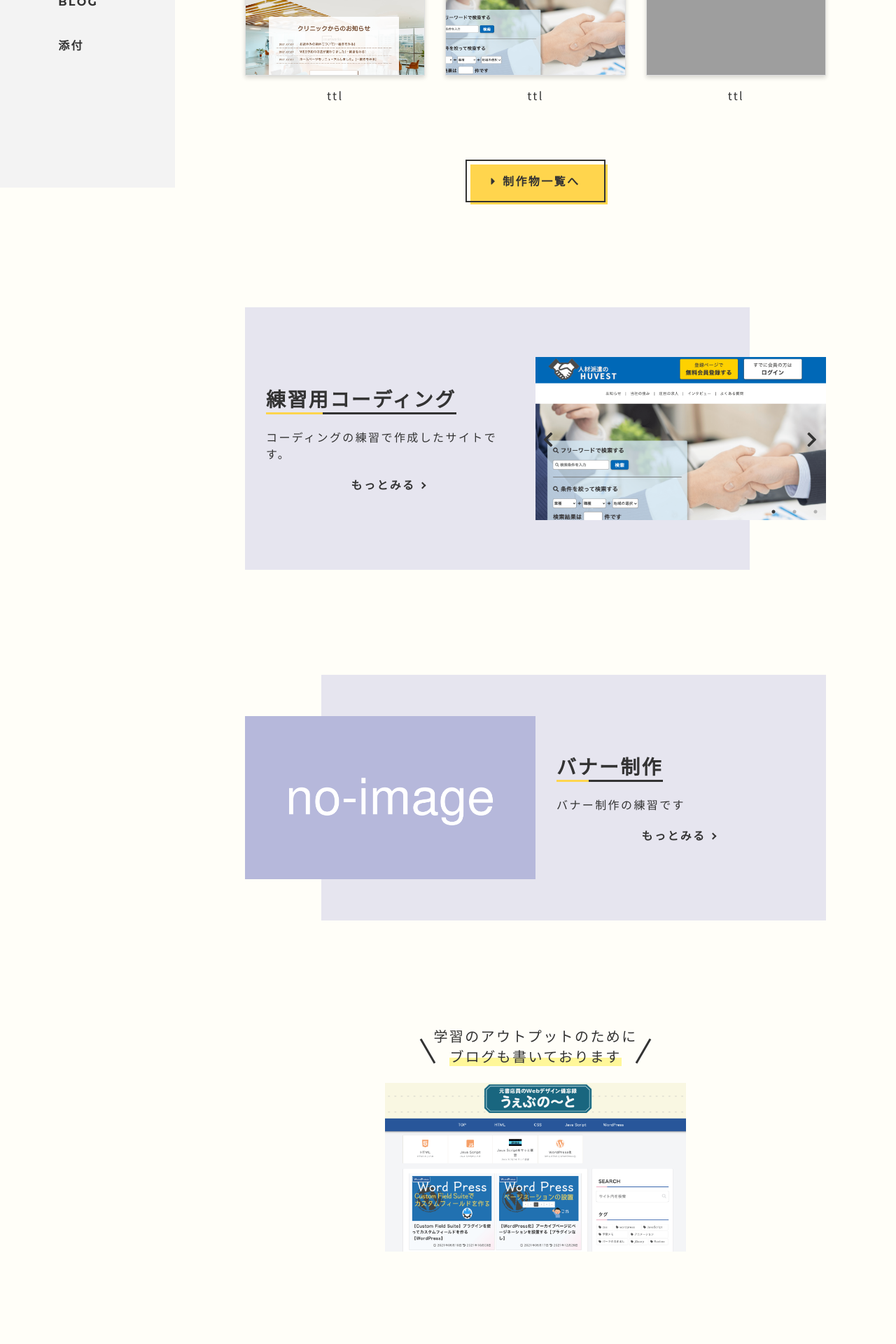
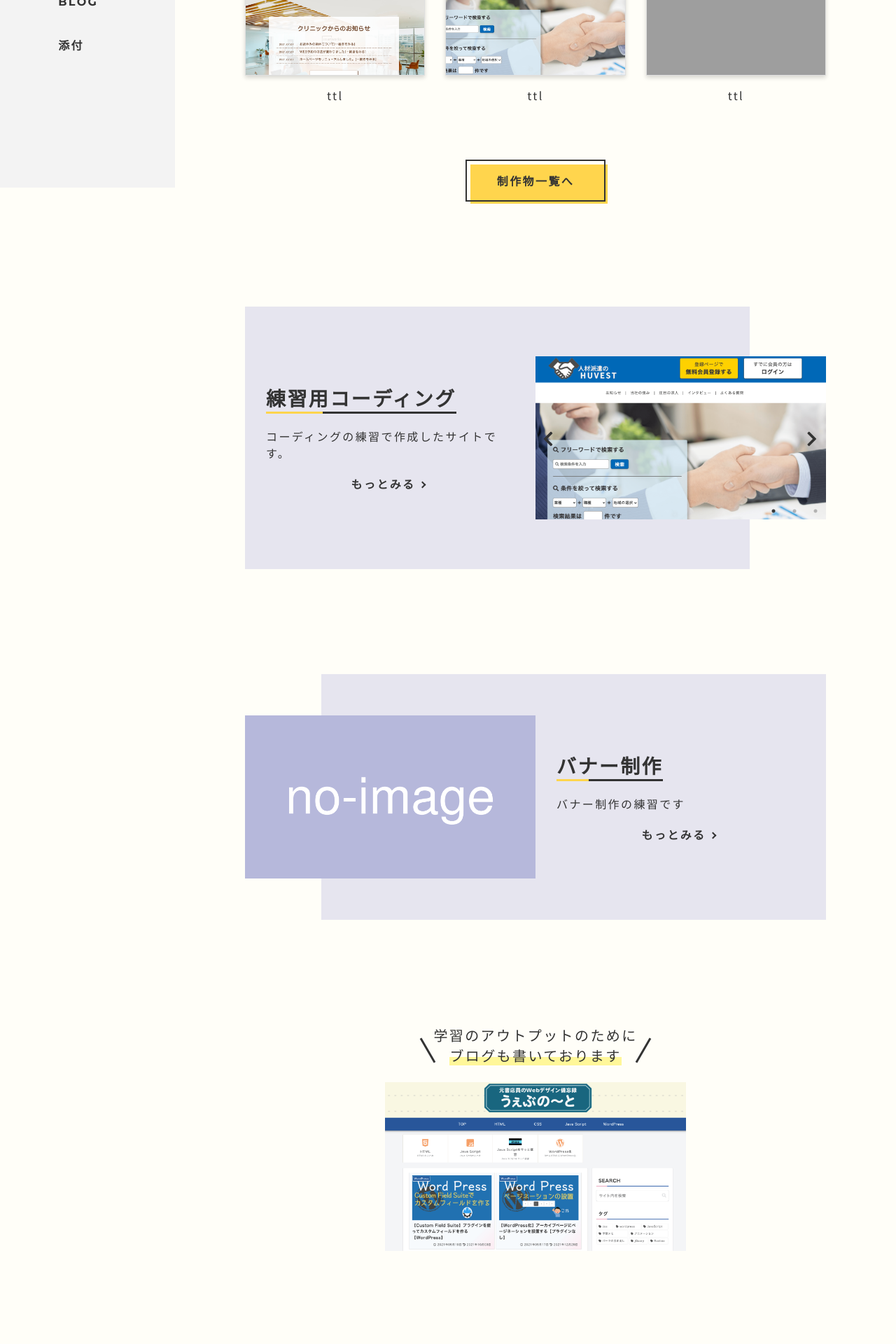
Before and after one commit to kbo580/my-portfolio-ver4, a PHP site: page / in a window 1280 px wide. Shown: the part 532-2452 px from the top of the page at 70% size. Run offline with PHP 8.4, Linux system fonts and the light colour scheme; style sheets or scripts are compiled from the project's sources; some web fonts are replaced; grey boxes are pictures that could not be loaded.

Commit message:
ボタンの修正

```diff
--- a/css/styles.css
+++ b/css/styles.css
@@ -192,32 +192,13 @@ section {
 /* ボタン */
 .btn-wrapper {
   text-align: center;
+  border: 2px solid #333333;
+  position: relative;
+  width: 200px;
+  margin: 0 auto;
 }
 
-.btn {
-  min-width: 200px;
-  text-align: center;
-  padding: 20px 10px;
-  cursor: pointer;
-  font-weight: bold;
-  position: relative;
-  display: inline-block;
-  outline: none;
-  border: 2px solid #333333;
-  background: transparent;
-  line-height: 1;
-  font-size: 1rem;
-}
-
-.btn::before,
-.works__more-btn::before {
-  content: "\f0da";
-  font-weight: 900;
-  font-family: 'Font Awesome 5 Free';
-  margin-right: 8px;
-}
-
-.btn::after {
+.btn-wrapper::after {
   content: "";
   width: 100%;
   z-index: -1;
@@ -230,9 +211,24 @@ section {
   background-color: #ffd54d;
 }
 
-.btn:hover:after {
+.btn-wrapper:hover:after {
   top: 0;
   left: 0;
+}
+
+/*ボタンの中身*/
+.btn {
+  background: transparent;
+  height: 100%;
+  width: 100%;
+  cursor: pointer;
+  font-weight: bold;
+  line-height: 1;
+  font-size: 1rem;
+  display: inline-block;
+  outline: none;
+  border: 0px solid #000;
+  padding: 20px 10px;
 }
 
 .page-heading {
--- a/css/styles.scss
+++ b/css/styles.scss
@@ -196,33 +196,12 @@ section{
 /* ボタン */
 .btn-wrapper{
   text-align: center;
-}
-
-.btn{
-  min-width: 200px;
-  text-align: center;
-  padding: 20px 10px;
-  cursor: pointer;
-  // transition: all 4s ease;
-  font-weight: bold;
+  border: 2px solid #333333;
   position: relative;
-  display: inline-block;
-  outline: none;
-  border: 2px solid #333333;
-  background: transparent;
-  line-height: 1;
-  font-size: rem(16);
-}
-
-.btn::before,
-.works__more-btn::before{
-  content: "\f0da";
-  font-weight: 900;
-  font-family: 'Font Awesome 5 Free';
-  margin-right: 8px;
-}
-
-.btn::after{
+  width: 200px;
+  margin: 0 auto;
+
+  &::after{
     content: "";
     width: 100%;
     z-index: -1;
@@ -234,9 +213,33 @@ section{
     background-color: $accentColor;
   }
 
-.btn:hover:after {
+  &:hover:after {
     top: 0;
     left: 0;
+  }
+
+}
+
+/*ボタンの中身*/
+.btn{
+  background: transparent;
+  height: 100%;
+  width: 100%;
+  cursor: pointer;
+  font-weight: bold;
+  line-height: 1;
+  font-size: rem(16);
+  display: inline-block;
+  outline: none;
+  border: 0px solid #000;
+  padding: 20px 10px;
+}
+
+.btn::before{
+  // content: "\f0da";
+  // font-weight: 900;
+  // font-family: 'Font Awesome 5 Free';
+  // margin-right: 8px;
 }
 
 .page-heading{
```
Also changed, not shown: 1 other file. Lines whose indentation alone changed are shown as unchanged.
